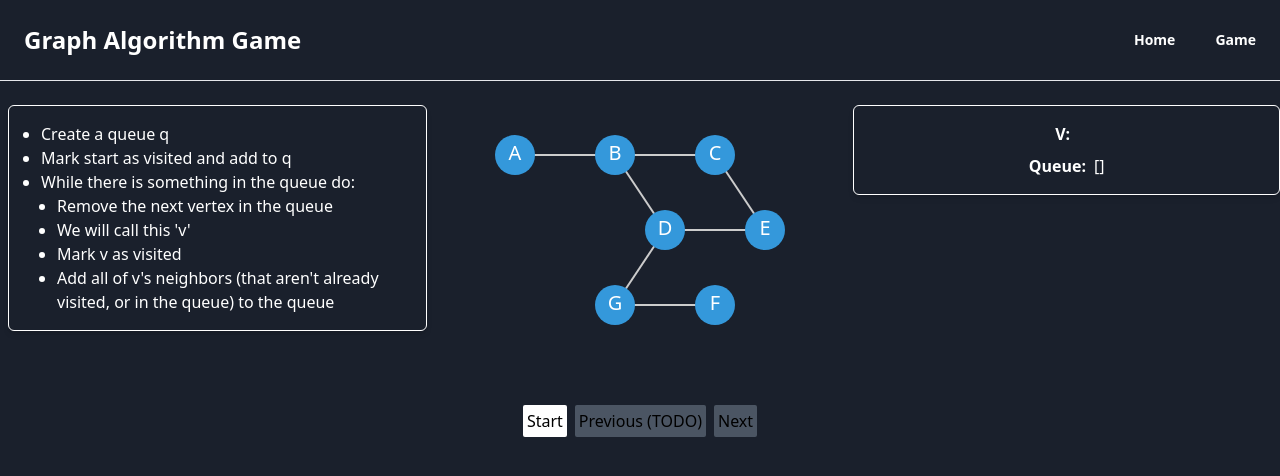
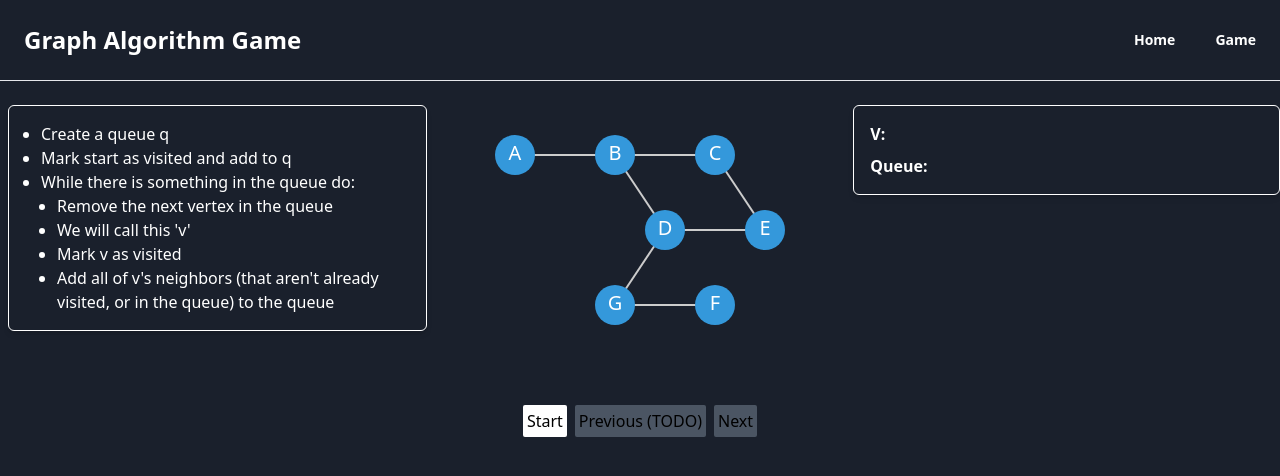
Before and after one commit to gyr1967/graph-algorithm-game, a Vue app in the folder game/frontend/: page /graph-algorithm-game/game/bfs/visualise in a window 1280 px wide. Shown: the top 476 px of the page. Built offline with nearby package versions, Linux system fonts and the light colour scheme.

Commit message:
style the side panel

```diff
--- a/game/frontend/src/components/BFSSidePanel.vue
+++ b/game/frontend/src/components/BFSSidePanel.vue
@@ -6,13 +6,21 @@ defineProps<{
 </script>
 <template>
     <div class="border border-white p-4 rounded-md shadow-md">
-        <div class="mb-2">
+        <div class="mb-2 flex items-center">
             <span class="font-bold">V:</span>
             <span class="ml-2">{{ currentVertexName }}</span>
         </div>
-        <div>
-            <span class="font-bold">Queue:</span>
-            <span class="ml-2">{{ currentQueue }}</span>
+        <div class="flex items-center">
+            <span class="font-bold mr-2">Queue:</span>
+            <div class="flex">
+                <div
+                    v-for="(item, index) in currentQueue"
+                    :key="index"
+                    class="border border-gray-300 rounded-sm px-2 py-1 mr-1"
+                >
+                    {{ item }}
+                </div>
+            </div>
         </div>
     </div>
 </template>
```
